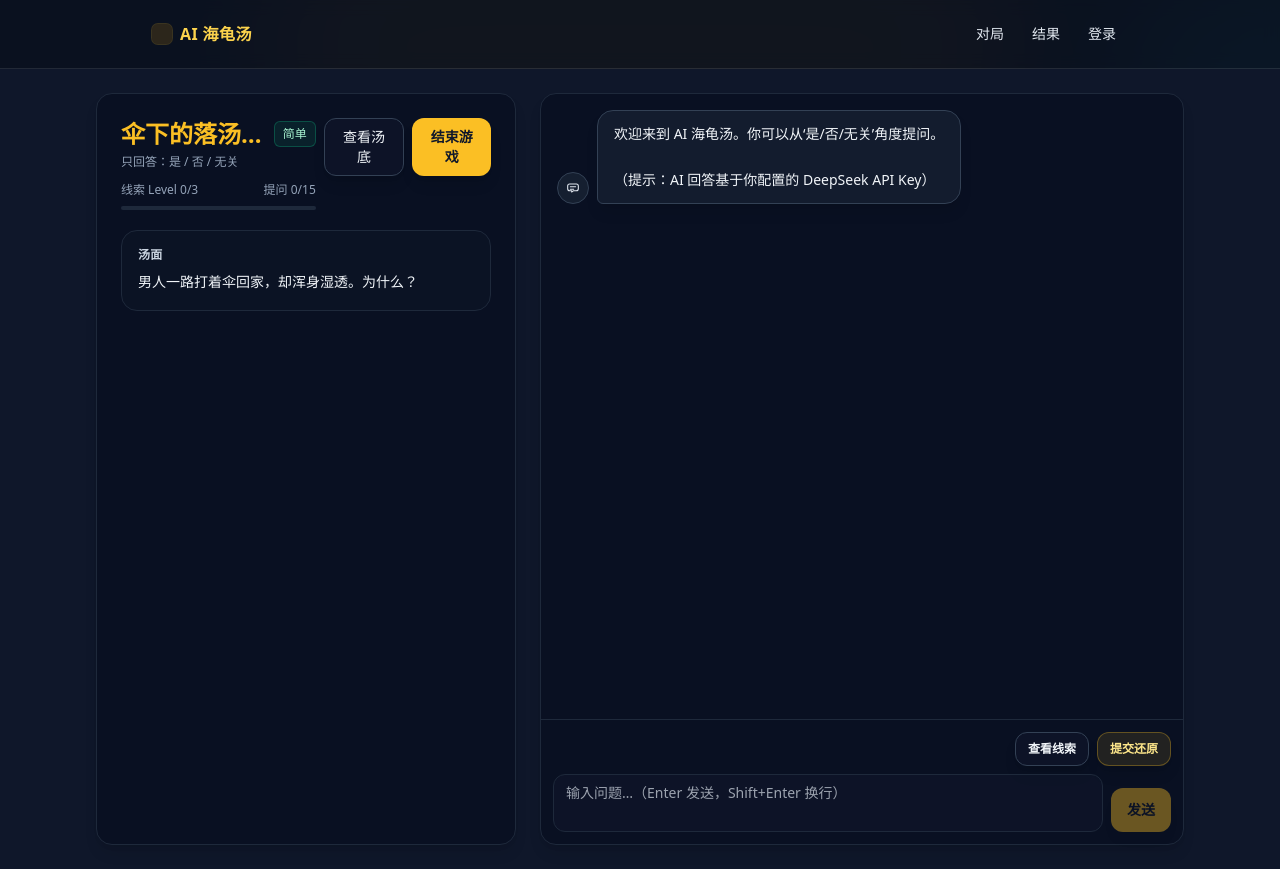
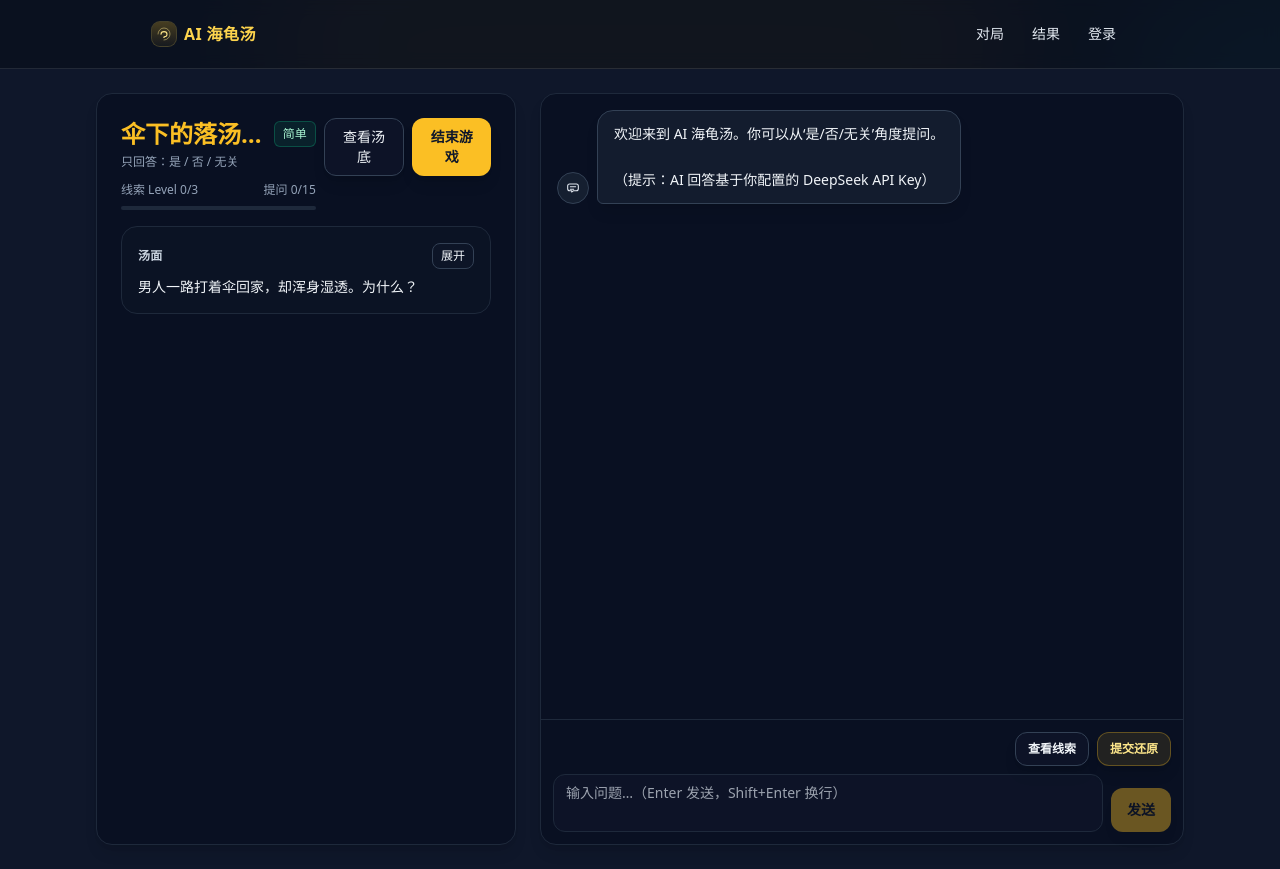
Before and after one commit to liqiangai/AI_Turtle_Soup_Game, a React (Vite) app in the folder web/: page /game/s_001_umbrella in a window 1280 px wide. Built offline with nearby package versions, Linux system fonts and the light colour scheme.

Commit message:
feat(ui): 优化界面交互与视觉细节
- 更新首页提示文本为“点击任意卡片开始对局”
- 为导航栏品牌标识添加自定义SVG图标
- 在游戏页面为汤面内容添加展开/收起功能，改善长文本展示
- 调整部分容器的响应式内边距

```diff
--- a/web/src/App.tsx
+++ b/web/src/App.tsx
@@ -20,7 +20,35 @@ export default function App() {
             to="/"
             className="inline-flex items-center gap-2 text-base font-semibold tracking-wide text-amber-300 hover:text-amber-200"
           >
-            <span className="inline-flex h-5 w-5 items-center justify-center rounded-md bg-amber-500/15 ring-1 ring-amber-400/20" />
+            <span className="inline-flex h-6 w-6 items-center justify-center rounded-lg bg-gradient-to-b from-amber-400/25 to-amber-400/5 ring-1 ring-amber-300/25">
+              <svg
+                viewBox="0 0 24 24"
+                fill="none"
+                className="h-4 w-4 text-amber-200"
+                xmlns="http://www.w3.org/2000/svg"
+                aria-hidden="true"
+              >
+                <path
+                  d="M7.5 12.2c0-2.1 1.9-3.8 4.5-3.8s4.5 1.7 4.5 3.8c0 2-1.6 3.6-3.8 3.8"
+                  stroke="currentColor"
+                  strokeWidth="1.6"
+                  strokeLinecap="round"
+                />
+                <path
+                  d="M12 16.8h.01"
+                  stroke="currentColor"
+                  strokeWidth="2.4"
+                  strokeLinecap="round"
+                />
+                <path
+                  d="M12 21a9 9 0 1 0-9-9"
+                  stroke="currentColor"
+                  strokeWidth="1.2"
+                  strokeLinecap="round"
+                  opacity="0.6"
+                />
+              </svg>
+            </span>
             AI 海龟汤
           </Link>
 
--- a/web/src/pages/GamePage.tsx
+++ b/web/src/pages/GamePage.tsx
@@ -35,6 +35,7 @@ export function GamePage() {
   const [isHintOpen, setIsHintOpen] = useState(false);
   const [isSubmitOpen, setIsSubmitOpen] = useState(false);
   const [submitText, setSubmitText] = useState("");
+  const [isSurfaceOpen, setIsSurfaceOpen] = useState(false);
 
   useEffect(() => {
     if (!storyId) return;
@@ -51,6 +52,7 @@ export function GamePage() {
     setSubmitText("");
     setIsHintOpen(false);
     setIsSubmitOpen(false);
+    setIsSurfaceOpen(false);
   }, [storyId]);
 
   function persistEndState(endReason: TEndReason, persistMessages: boolean) {
@@ -183,9 +185,9 @@ export function GamePage() {
 
   return (
     <div className="h-dvh overflow-hidden bg-slate-900 text-slate-100">
-      <div className="mx-auto flex h-full max-w-6xl flex-col px-4 py-4 sm:px-6 lg:px-8 lg:py-6">
+      <div className="mx-auto flex h-full max-w-6xl flex-col px-4 py-3 sm:px-6 sm:py-4 lg:px-8 lg:py-6">
         {!story ? (
-          <div className="rounded-2xl border border-slate-800 bg-slate-950/40 p-6 shadow-lg">
+          <div className="rounded-2xl border border-slate-800 bg-slate-950/40 p-4 shadow-lg sm:p-6">
             <div className="text-base font-semibold text-amber-200">
               未找到该故事
             </div>
@@ -201,7 +203,7 @@ export function GamePage() {
         ) : (
           <>
             <div className="grid min-h-0 flex-1 grid-rows-[auto_1fr] gap-4 lg:grid-cols-[420px_1fr] lg:grid-rows-1 lg:gap-6">
-            <div className="rounded-2xl border border-slate-800 bg-slate-950/40 p-6 shadow-lg">
+            <div className="rounded-2xl border border-slate-800 bg-slate-950/40 p-4 shadow-lg sm:p-6">
               <div className="flex flex-col gap-2 sm:flex-row sm:items-start sm:justify-between">
                 <div className="min-w-0">
                   <div className="flex items-center gap-3">
@@ -250,13 +252,29 @@ export function GamePage() {
                 </div>
               </div>
 
-              <div className="mt-5 rounded-2xl border border-slate-800 bg-slate-900/40 p-4">
-                <div className="text-xs font-semibold tracking-wide text-slate-300">
-                  汤面
+              <div className="mt-4 rounded-2xl border border-slate-800 bg-slate-900/40 p-4">
+                <div className="flex items-center justify-between gap-3">
+                  <div className="text-xs font-semibold tracking-wide text-slate-300">
+                    汤面
+                  </div>
+                  <button
+                    type="button"
+                    onClick={() => setIsSurfaceOpen((v) => !v)}
+                    className="rounded-lg border border-slate-700 bg-slate-900/60 px-2 py-1 text-xs text-slate-100 transition hover:border-amber-400/30 hover:bg-slate-900"
+                  >
+                    {isSurfaceOpen ? "收起" : "展开"}
+                  </button>
                 </div>
-                <div className="mt-2 whitespace-pre-wrap text-sm leading-relaxed text-slate-100">
-                  {story.surface}
-                </div>
+
+                {isSurfaceOpen ? (
+                  <div className="mt-2 whitespace-pre-wrap text-sm leading-relaxed text-slate-100">
+                    {story.surface}
+                  </div>
+                ) : (
+                  <div className="mt-2 text-sm text-slate-100">
+                    <div className="truncate">{story.surface}</div>
+                  </div>
+                )}
               </div>
             </div>
 
--- a/web/src/pages/HomePage.tsx
+++ b/web/src/pages/HomePage.tsx
@@ -42,7 +42,7 @@ export function HomePage() {
                 选择故事开始
               </a>
               <div className="text-xs text-slate-400">
-                提示：点击任意卡片进入 <span className="text-slate-300">/game/:id</span>
+                提示：点击任意卡片开始对局
               </div>
             </div>
           </div>
```
